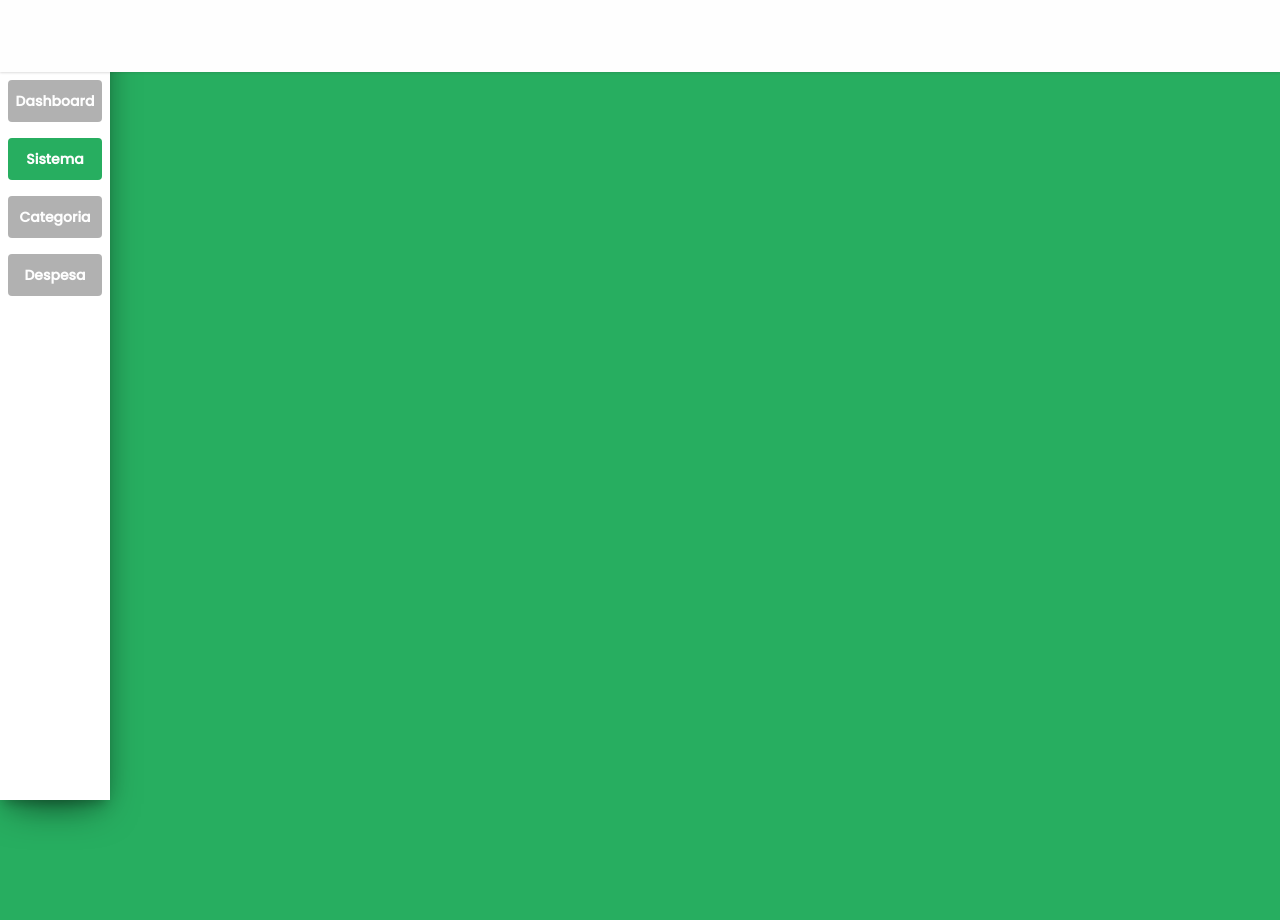
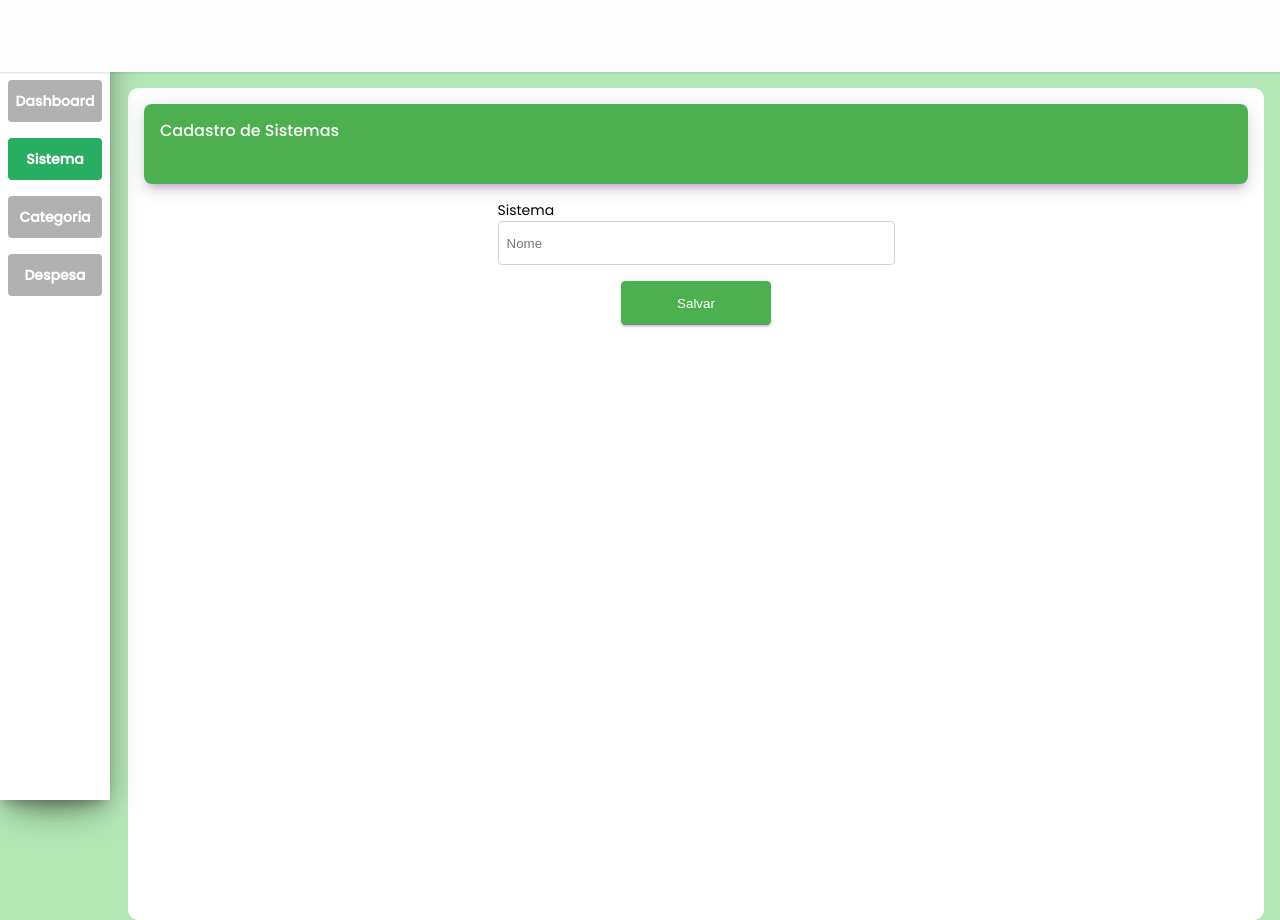
Before and after one commit to hmarcone/Financeiro_2023, an Angular app in the folder Frontend/my-financeiro/: page /sistema in a window 1280 px wide. Before the commit the page ends 800 px from the top, so only its background shows below. Built offline with nearby package versions, Linux system fonts and the light colour scheme.

Commit message:
AULA 6 - ANGULAR - PROJETO FINANCEIRO (FRONT-END) Layout das paginas e primeira pagina do sistema

```diff
--- a/Frontend/my-financeiro/src/app/pages/sistema/sistema.component.html
+++ b/Frontend/my-financeiro/src/app/pages/sistema/sistema.component.html
@@ -1,2 +1,37 @@
 <navbar></navbar>
 <sidebar></sidebar>
+
+
+<div class="container-base">
+
+    <div class="content-page">
+        <div class="card-header">
+            <div class="card-title">
+                Cadastro de Sistemas
+            </div>
+        </div>
+
+        <form class="form-page" [formGroup]="sistemaForm" (submit)="enviar()">
+
+            <div class="row">
+                <div class="group-row">
+                    <label>Sistema</label>
+                    <input type="text" name="name" id="name" placeholder="Nome" formControlName="name" required />
+                    <label class="error-input" *ngIf="sistemaForm.get('name')?.errors?.['required'] &&
+                    sistemaForm.get('name')?.touched">
+                        Campo Obrigatório!
+                    </label>
+                </div>
+            </div>
+
+            <div class="row">
+                <div class="group-row">
+                    <input type="submit" value="Salvar" class="btn-primary" />
+                </div>
+            </div>
+
+        </form>
+
+    </div>
+
+</div>
--- a/Frontend/my-financeiro/src/app/pages/sistema/sistema.component.ts
+++ b/Frontend/my-financeiro/src/app/pages/sistema/sistema.component.ts
@@ -1,4 +1,5 @@
 import { Component } from '@angular/core';
+import { FormBuilder, FormGroup, Validators } from '@angular/forms';
 import { MenuService } from 'src/app/services/menu.service';
 
 @Component({
@@ -7,9 +8,29 @@
   styleUrls: ['./sistema.component.scss'],
 })
 export class SistemaComponent {
-  constructor(public menuService: MenuService) {}
+  constructor(
+    public menuService: MenuService,
+    public formBuilder: FormBuilder
+  ) {}
+
+  sistemaForm: FormGroup;
 
   ngOnInit() {
     this.menuService.menuSelecionado = 2;
+
+    this.sistemaForm = this.formBuilder.group({
+      name: ['', [Validators.required]],
+    });
+  }
+
+  dadorForm() {
+    return this.sistemaForm.controls;
+  }
+
+  enviar() {
+    debugger;
+    var dados = this.dadorForm();
+
+    alert(dados['name'].value);
   }
 }
--- a/Frontend/my-financeiro/src/styles.scss
+++ b/Frontend/my-financeiro/src/styles.scss
@@ -11,5 +11,86 @@
 body {
   font-family: "Poppins";
   margin: 0;
-  background: #27ae60;
+  background: #b4e7b6;
+
+  font-style: normal;
+  font-weight: 400;
+  font-size: 14px;
+  line-height: 21px;
 }
+
+input {
+  background: #ffffff;
+  box-sizing: border-box;
+  width: 397px;
+  height: 44px;
+  border: 1px solid #ccd4db;
+  border-radius: 4px;
+  padding: 8px;
+  color: #6e778b;
+}
+
+label {
+}
+
+.error-input {
+  font-size: 14px;
+  color: red;
+}
+
+.btn-primary {
+  color: #fff;
+  background-color: #4caf50;
+  border-color: #4caf50;
+  box-shadow: 0 2px 2px 0 rgba(156, 39, 176, 0.14), 0 3px 1px -2px rgba(156, 39, 176, 0.2),
+  0 1px 5px 0 rgba(156, 39, 176, 0.12);
+
+  cursor: pointer;
+  min-width: 150px;
+  width: auto;
+}
+
+.container-base {
+  padding: 88px 16px 0px 128px;
+
+  .content-page {
+    background: white;
+    padding: 16px;
+    border-radius: 10px;
+    min-height: 800px;
+    min-width: 352px;
+
+    .card-header {
+      z-index: 3 !important;
+      width: 100%;
+      height: 80px;
+      background-color: #4caf50;
+      box-shadow: 0 4px 20px 0px rgba(0, 0, 0, 0.14), 0 7px 10px -5px rgba(156, 39, 176, 0.4);
+      border-radius: 8px;
+      margin-bottom: 16px;
+
+      .card-title {
+        color: #fff;
+        padding: 16px;
+        font-size: 16px;
+        font-weight: 500;
+      }
+    }
+
+    .form-page {
+      display: grid;
+      justify-content: center;
+
+      .row {
+        display: flex;
+        justify-content: center;
+        align-items: center;
+        padding-bottom: 16px;
+
+        .group-row {
+          display: grid;
+        }
+      }
+    }
+  }
+}
```
Also changed, not shown: Frontend/my-financeiro/src/app/pages/sistema/sistema.module.ts (+8 -1 lines), 3 other files (tests, documents, lock files or other folders).
